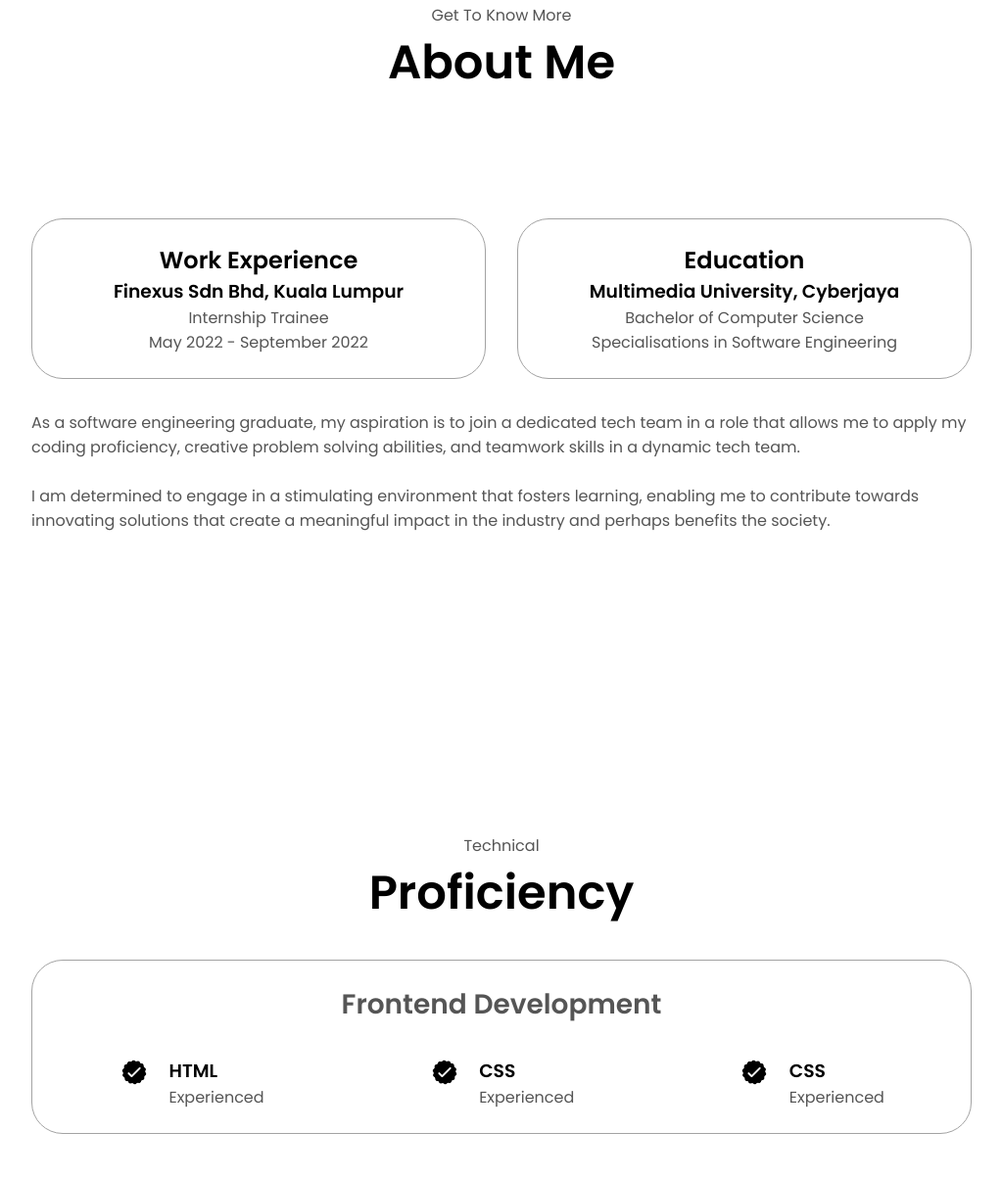
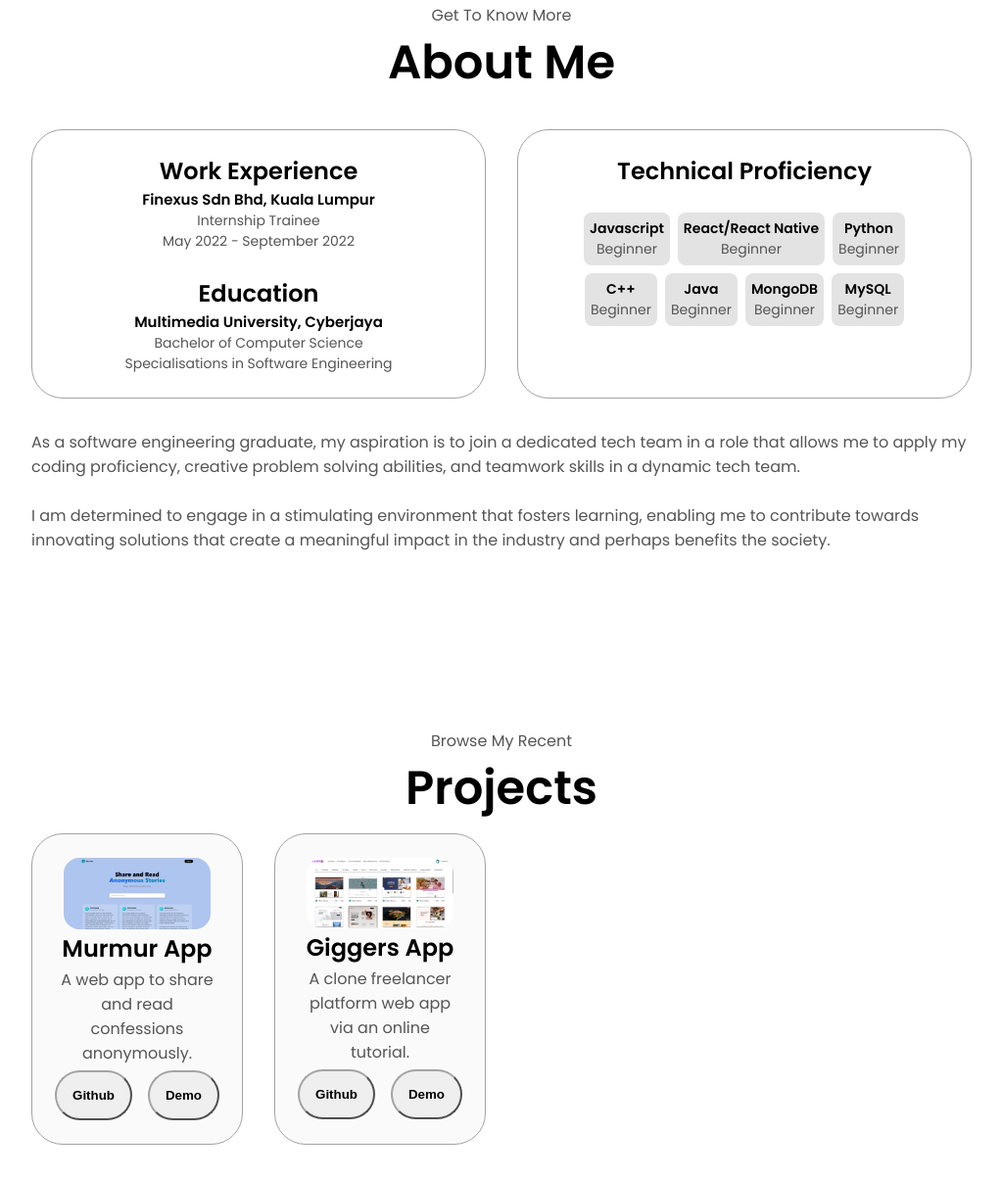
Before and after one commit to adhamhshm/portfolio-v1, a website built with Vite: page index.html in a window 1280 px wide. Shown: the part 921-2125 px from the top of the page at 98% size, without its empty margins (128-1151 px from the left). Built offline with nearby package versions, Linux system fonts and the light colour scheme.

Commit message:
update links

```diff
--- a/index.html
+++ b/index.html
@@ -6,20 +6,19 @@
         <meta charset="UTF-8" />
         <link rel="icon" type="image/svg+xml" href="" />
         <meta name="viewport" content="width=device-width, initial-scale=1.0" />
-        <title>Adham's Portfolio</title>
+        <title>Adham Hisham</title>
         <link rel="stylesheet" href="styles/style.css" >
     </head>
     <body>
         <!-- Desktop Navigation -->
         <nav id="desktop-nav">
             <div class="logo" onclick="location.href='#'">
-                Adham Hisham
+                <a>Adham Hisham</a>
             </div>
             <div>
                 <ul class="nav-links">
                     <li><img src="assets/night-mode-icon.png" alt="night mode" class="night-mode-icon"  onclick="toggleTheme()" /></li>
                     <li><a href="#about">About</a></li>
-                    <li><a href="#experience">Proficiency</a></li>
                     <li><a href="#projects">Projects</a></li>
                     <li><a href="#contact">Contact</a></li>
                 </ul>
@@ -39,7 +38,6 @@
                 </div>
                 <div class="menu-links">
                     <li><a href="#about" onclick="toggleMenu()" >About</a></li>
-                    <li><a href="#experience" onclick="toggleMenu()" >Experience</a></li>
                     <li><a href="#projects" onclick="toggleMenu()" >Projects</a></li>
                     <li><a href="#contact" onclick="toggleMenu()" >Contact</a></li>
                 </div>
@@ -67,13 +65,13 @@
                       src="assets/linkedin.png"
                       alt="My LinkedIn profile"
                       class="icon"
-                      onclick="location.href='https://linkedin.com/'"
+                      onclick="window.open('https://www.linkedin.com/in/adhamhisham/', '_blank')"
                     />
                     <img
                       src="assets/github.png"
                       alt="My Github profile"
                       class="icon"
-                      onclick="location.href='https://github.com/'"
+                      onclick="window.open('https://github.com/adhamhshm', '_blank')"
                     />
                 </div>
             </div>
@@ -93,12 +91,44 @@
                             <h2>Work Experience</h2>
                             <h3>Finexus Sdn Bhd, Kuala Lumpur</h3>
                             <p class="details-container-text">Internship Trainee<br/> May 2022 - September 2022</p>
-                        </div>
-                        <div class="details-container">
-                            <!-- <img src="assets/education.png" alt="Education icon" class="icon" /> -->
+                            <br/>
                             <h2>Education</h2>
                             <h3>Multimedia University, Cyberjaya</h3>
                             <p class="details-container-text" >Bachelor of Computer Science<br/>Specialisations in Software Engineering</p>
+                        </div>
+                        <div class="details-container-skills">
+                            <!-- <img src="assets/education.png" alt="Education icon" class="icon" /> -->
+                            <h2>Technical Proficiency</h2>
+                            <div class="skills-container">
+                                <div class="skills">
+                                    <h3 class="experience-text-skill">Javascript</h3>
+                                    <p class="experience-text-proficiency" >Beginner</p>
+                                </div>
+                                <div class="skills">
+                                    <h3 class="experience-text-skill">React/React Native</h3>
+                                    <p class="experience-text-proficiency" >Beginner</p>
+                                </div>
+                                <div class="skills">
+                                    <h3 class="experience-text-skill">Python</h3>
+                                    <p class="experience-text-proficiency" >Beginner</p>
+                                </div>
+                                <div class="skills">
+                                    <h3 class="experience-text-skill">C++</h3>
+                                    <p class="experience-text-proficiency" >Beginner</p>
+                                </div>
+                                <div class="skills">
+                                    <h3 class="experience-text-skill">Java</h3>
+                                    <p class="experience-text-proficiency" >Beginner</p>
+                                </div>
+                                <div class="skills">
+                                    <h3 class="experience-text-skill">MongoDB</h3>
+                                    <p class="experience-text-proficiency" >Beginner</p>
+                                </div>
+                                <div class="skills">
+                                    <h3 class="experience-text-skill">MySQL</h3>
+                                    <p class="experience-text-proficiency" >Beginner</p>
+                                </div>
+                            </div>
                         </div>
                     </div>
                     <div class="text-container">
@@ -111,41 +141,6 @@
                             enabling me to contribute towards innovating solutions that create a meaningful
                             impact in the industry and perhaps benefits the society.
                         </p>
-                    </div>
-                </div>
-            </div>
-        </section>
-        <!-- Experience Section -->
-        <section id="experience">
-            <p class="section__text__p1">Technical</p>
-            <h1 class="title">Proficiency</h1>
-            <div class="experience-details-container">
-                <div class="about-containers">
-                    <div class="details-container">
-                        <h2 class="experience-sub-title">Frontend Development</h2>
-                        <div class="article-container">
-                            <article>
-                                <img src="assets/checkmark.png" alt="Experience icon" class="icon" />
-                                <div>
-                                    <h3 class="experience-text-skill">HTML</h3>
-                                    <p class="experience-text-proficiency" >Experienced</p>
-                                </div>
-                            </article>
-                            <article>
-                                <img src="assets/checkmark.png" alt="Experience icon" class="icon" />
-                                <div>
-                                    <h3 class="experience-text-skill">CSS</h3>
-                                    <p class="experience-text-proficiency" >Experienced</p>
-                                </div>
-                            </article>
-                            <article>
-                                <img src="assets/checkmark.png" alt="Experience icon" class="icon" />
-                                <div>
-                                    <h3 class="experience-text-skill">CSS</h3>
-                                    <p class="experience-text-proficiency" >Experienced</p>
-                                </div>
-                            </article>
-                        </div>
                     </div>
                 </div>
             </div>
@@ -207,7 +202,7 @@
                 <div class="contact-info-container">
                     <img src="assets/linkedin.png" alt="LinkedIn icon" class="icon contact-icon" />
                     <p>
-                        <a href="https://www.linkedin.com" class="contact-info-link" >Connect on LinkedIn</a>
+                        <a href="https://www.linkedin.com/in/adhamhisham/" target="_blank" class="contact-info-link" >Connect on LinkedIn</a>
                     </p>
                 </div>
             </div>
--- a/styles/style.css
+++ b/styles/style.css
@@ -30,17 +30,23 @@ body {
     .details-container {
         background: rgb(53, 53, 53);
     }
+    .details-container h3 {
+        color: rgb(227, 227, 227);
+    }
+    .details-container-skills {
+        background: rgb(53, 53, 53);
+    }
     .experience-sub-title {
         color: rgb(255, 255, 255);
     }
-    .experience-text-proficiency {
-        color: rgb(255, 255, 255);
+    .experience-text-skill {
+        color: rgb(0, 0, 0);
     }
     .contact-info-link {
         color: rgb(255, 255, 255);
     }
     .details-container-text {
-        color: rgb(255, 255, 255);
+        color: rgb(227, 227, 227);
     }
     .night-mode-icon {
         filter: invert();
@@ -125,6 +131,11 @@ a:hover {
     cursor: pointer; /* so that when hover to logo text, it did not change to text cursor */
 }
 
+.logo:hover a:hover {
+    text-decoration: none;
+    color: black;
+}
+
 /* Mobile Navigation ------------------------------------------------- */
 
 #mobile-nav {
@@ -162,7 +173,7 @@ a:hover {
 
 .menu-links {
     position: absolute;
-    top: 100%;
+    top: 35px;
     right: 0;
     background-color: white;
     width: fit-content;
@@ -335,6 +346,7 @@ section {
 
 #about {
     position: relative;
+    height: fit-content;
 }
 
 .about-containers {
@@ -369,6 +381,14 @@ section {
     text-align: center;
 }
 
+.details-container-text {
+    font-size: 14px;
+}
+
+.details-container h3 {
+    font-size: 15px;
+}
+
 .section-container {
     gap: 4rem;
     height: 80%;
@@ -385,6 +405,12 @@ section {
 #experience {
     position: relative;
 }
+.experience-text-skill {
+    font-size: 14px;
+}
+.experience-text-proficiency {
+    font-size: 14px;
+}
 .experience-sub-title {
     color: rgb(85, 85, 85);
     font-weight: 600;
@@ -399,19 +425,43 @@ section {
 
 .article-container {
     display: flex;
-    text-align: initial;
+    text-align: left;
     flex-wrap: wrap;
     flex-direction: row;
     gap: 2.5rem;
     justify-content: space-around;
+    align-items: left;
+}
+.details-container-skills {
+    padding: 1.5rem;
+    flex: 1;
+    background: white;
+    border-radius: 2rem;
+    border: rgb(53, 53, 53) 0.1rem solid;
+    border-color: rgb(163, 163, 163);
+    text-align: center;
+}
+.skills-container {
+    display: flex;
+    flex-wrap: wrap;
+    flex-direction: row;
+    gap: 0.5rem;
     align-items: center;
+    justify-content: center;
+    /* justify-content: space-around; */
+    width: 25rem;
+    margin: auto;
+    margin-top: 25px;
 }
-
-article {
+.skills {
     display: flex;
-    width: 10rem;
-    justify-content: space-around;
-    gap: 0.5rem;
+    flex-direction: column;
+    width: fit-content;
+    padding: 6px;
+    height: fit-content;
+    background-color: rgb(227, 227, 227);
+    border-radius: 0.5rem;
+    align-items: center;
 }
 
 article .icon {
@@ -592,7 +642,8 @@ footer p {
     }
     .details-container-text {
         font-size: 14px;
-    }.details-container h3 {
+    }
+    .details-container h3 {
         font-size: 14px;
     }
     .contact-info-upper-container {
@@ -609,6 +660,10 @@ footer p {
     }
     .experience-sub-title {
         font-size: 1.25rem;
+    }
+    .skills-container {
+        gap: 0.5rem;
+        width: fit-content;
     }
     .experience-text-skill {
         font-size: 14px;
```
